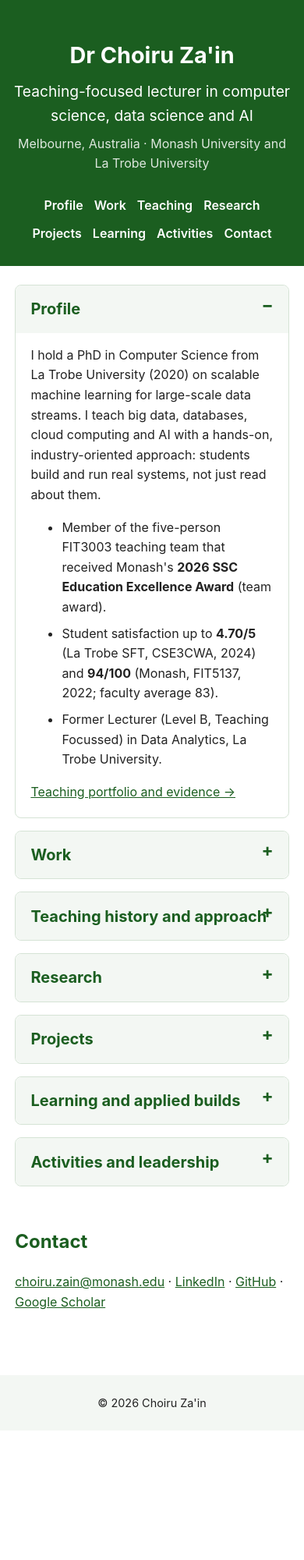
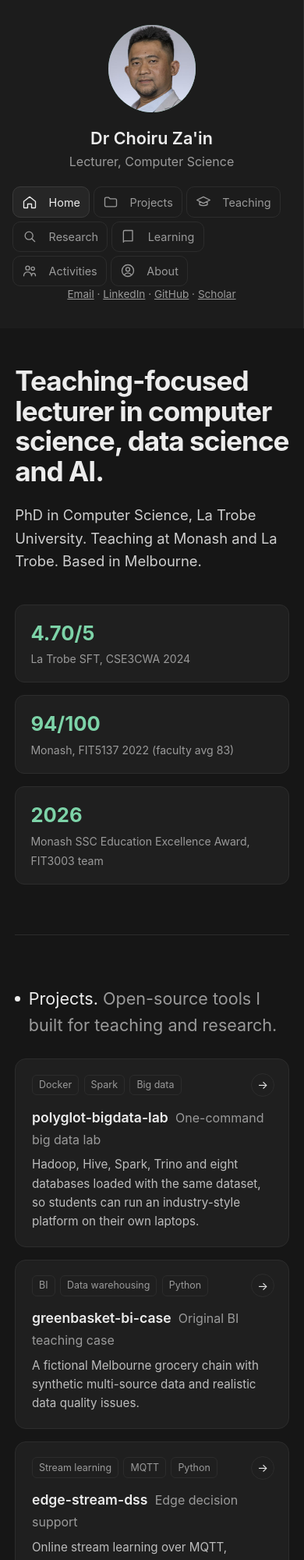
Before and after one commit to choiruzain/personal-site, a plain HTML site: page public/index.html in a window 390 px wide. Shown: the top 2000 px of the page at 78% size. Before the commit the page ends 1834 px from the top, so only its background shows below. Drawn offline with Linux system fonts and the light colour scheme.

Commit message:
New dark sidebar design with photo

```diff
--- a/public/index.html
+++ b/public/index.html
@@ -4,165 +4,121 @@
   <meta charset="UTF-8">
   <meta name="viewport" content="width=device-width, initial-scale=1.0">
   <title>Dr Choiru Za'in | Lecturer in Computer Science and Data Science</title>
-  <meta name="description" content="Dr Choiru Za'in: teaching-focused lecturer in computer science, data science, big data, cloud computing and AI, based in Melbourne.">
+  <meta name="description" content="Dr Choiru Za'in: teaching-focused lecturer in computer science, data science and AI, based in Melbourne.">
   <link rel="stylesheet" href="style.css">
 </head>
 <body>
-  <header class="hero">
-    <h1>Dr Choiru Za'in</h1>
-    <p class="tagline">Teaching-focused lecturer in computer science, data science and AI</p>
-    <p class="where">Melbourne, Australia &middot; Monash University and La Trobe University</p>
+<aside class="side">
+  <div class="me">
+    <div class="avatar"><img src="photo.jpg" alt="Photo of Dr Choiru Za'in"></div>
+    <div class="name">Dr Choiru Za'in</div>
+    <div class="role">Lecturer, Computer Science</div>
+  </div>
   <nav>
-      <a href="#profile">Profile</a>
-      <a href="#work">Work</a>
-      <a href="#teaching">Teaching</a>
-      <a href="#research">Research</a>
-      <a href="#projects">Projects</a>
-      <a href="#learning">Learning</a>
-      <a href="#activities">Activities</a>
-      <a href="#contact">Contact</a>
+    <a href="#home" class="active"><svg viewBox="0 0 24 24"><path d="M3 11l9-7 9 7v9a1 1 0 0 1-1 1h-5v-6H9v6H4a1 1 0 0 1-1-1z"/></svg>Home</a>
+    <a href="#projects"><svg viewBox="0 0 24 24"><path d="M3 7a2 2 0 0 1 2-2h4l2 2h8a2 2 0 0 1 2 2v8a2 2 0 0 1-2 2H5a2 2 0 0 1-2-2z"/></svg>Projects</a>
+    <a href="#teaching"><svg viewBox="0 0 24 24"><path d="M2 9l10-5 10 5-10 5zM6 11v5c3 2 9 2 12 0v-5"/></svg>Teaching</a>
+    <a href="#research"><svg viewBox="0 0 24 24"><circle cx="11" cy="11" r="6"/><path d="M20 20l-4.5-4.5"/></svg>Research</a>
+    <a href="#learning"><svg viewBox="0 0 24 24"><path d="M4 5a2 2 0 0 1 2-2h12v16H6a2 2 0 0 0-2 2zM4 19V5"/></svg>Learning</a>
+    <a href="#activities"><svg viewBox="0 0 24 24"><circle cx="9" cy="8" r="3"/><circle cx="17" cy="9" r="2.5"/><path d="M3 20c0-3.5 3-6 6-6s6 2.5 6 6M15 20c0-2 1-4 3-4s3 1.5 3 4"/></svg>Activities</a>
+    <a href="#about"><svg viewBox="0 0 24 24"><circle cx="12" cy="12" r="9"/><circle cx="12" cy="10" r="3"/><path d="M6.5 18.5c1.5-2 3.5-3 5.5-3s4 1 5.5 3"/></svg>About</a>
   </nav>
-  </header>
+  <div class="links">
+    <a href="mailto:choiru.zain@monash.edu">Email</a> · <a href="https://www.linkedin.com/in/choiru-za-in-452358167/">LinkedIn</a> · <a href="https://github.com/choiruzain">GitHub</a> · <a href="https://scholar.google.com/citations?user=Cudw4egAAAAJ">Scholar</a>
+  </div>
+</aside>
 
 <main>
-    <details id="profile" open>
-      <summary>Profile</summary>
-      <p>I hold a PhD in Computer Science from La Trobe University (2020) on scalable machine learning for large-scale data streams.
-        I teach big data, databases, cloud computing and AI with a hands-on, industry-oriented approach:
-        students build and run real systems, not just read about them.</p>
-      <ul>
-        <li>Member of the five-person FIT3003 teaching team that received Monash's
-          <strong>2026 SSC Education Excellence Award</strong> (team award).</li>
-        <li>Student satisfaction up to <strong>4.70/5</strong> (La Trobe SFT, CSE3CWA, 2024) and
-          <strong>94/100</strong> (Monash, FIT5137, 2022; faculty average 83).</li>
-        <li>Former Lecturer (Level B, Teaching Focussed) in Data Analytics, La Trobe University.</li>
-      </ul>
-      <p><a href="https://drive.google.com/drive/folders/1snjhBznt65JupvJGGm4GPiokunYorU8l?usp=sharing">Teaching portfolio and evidence &rarr;</a></p>
-    </details>
+  <section id="home" class="hero">
+    <h1>Teaching-focused lecturer in computer science, data science and AI.</h1>
+    <p class="sub">PhD in Computer Science, La Trobe University. Teaching at Monash and La Trobe. Based in Melbourne.</p>
+    <div class="stats">
+      <div><b>4.70/5</b><span>La Trobe SFT, CSE3CWA 2024</span></div>
+      <div><b>94/100</b><span>Monash, FIT5137 2022 (faculty avg 83)</span></div>
+      <div><b>2026</b><span>Monash SSC Education Excellence Award, FIT3003 team</span></div>
+    </div>
+  </section>
 
-    <details id="work">
-      <summary>Work</summary>
-      <div class="item"><span class="when">2026</span>
-        <div><strong>Sessional academic, Monash University</strong> (Faculty of IT)<br>
-        Cloud Computing and Security; Data Processing for Big Data; Business Intelligence and Data Warehousing; Advanced Database Design.</div></div>
-      <div class="item"><span class="when">2025&ndash;2026</span>
-        <div><strong>Casual lecturer, La Trobe University</strong><br>
-        AI Fundamentals; Data Mining; Big Data Management on the Cloud (online); Python Programming; NLP; Deep Learning; Data Exploration and Analysis.</div></div>
-      <div class="item"><span class="when">2026</span>
-        <div><strong>Tutor, RMIT University</strong><br>Database Concepts (Semester 1).</div></div>
-      <div class="item"><span class="when">2025</span>
-        <div><strong>Academic sessional, Victoria University</strong><br>Teaching first-year Master's students.</div></div>
-      <div class="item"><span class="when">2023&ndash;2025</span>
-        <div><strong>Lecturer (Level B, Teaching Focussed), Data Analytics, La Trobe University, Bendigo</strong> (fixed-term)<br>
-        Subject coordinator for Cloud-Based Web Applications (about 250 students across Bendigo, Bundoora, Sydney and online), leading a team of 4&ndash;5 academics.
-        Supervised two Master's students to completion; both projects became first-author journal papers.
-        Member, Industry Engagement Committee, La Trobe Bendigo.</div></div>
-      <div class="item"><span class="when">2021&ndash;2023</span>
-        <div><strong>Monash University</strong><br>
-        Lecturer and Unit Coordinator, FIT5202 Data Processing for Big Data (summer 2023, about 150 students); Head Tutor FIT5202 (2022);
-        tutor for FIT5137 Advanced Database Technology and FIT9136 Python.</div></div>
-      <div class="item"><span class="when">2018&ndash;2019</span>
-        <div><strong>Tutor, Nanyang Technological University, Singapore</strong><br>Machine learning and fuzzy systems.</div></div>
-    </details>
+  <section id="projects">
+    <h2><span>Projects.</span> Open-source tools I built for teaching and research.</h2>
+    <div class="cards">
+      <a class="card" href="https://github.com/choiruzain/polyglot-bigdata-lab">
+        <div class="tags"><i>Docker</i><i>Spark</i><i>Big data</i></div><em class="go">&rarr;</em>
+        <h3>polyglot-bigdata-lab <small>One-command big data lab</small></h3>
+        <p>Hadoop, Hive, Spark, Trino and eight databases loaded with the same dataset, so students can run an industry-style platform on their own laptops.</p></a>
+      <a class="card" href="https://github.com/choiruzain/greenbasket-bi-case">
+        <div class="tags"><i>BI</i><i>Data warehousing</i><i>Python</i></div><em class="go">&rarr;</em>
+        <h3>greenbasket-bi-case <small>Original BI teaching case</small></h3>
+        <p>A fictional Melbourne grocery chain with synthetic multi-source data and realistic data quality issues.</p></a>
+      <a class="card" href="https://github.com/choiruzain/edge-stream-dss">
+        <div class="tags"><i>Stream learning</i><i>MQTT</i><i>Python</i></div><em class="go">&rarr;</em>
+        <h3>edge-stream-dss <small>Edge decision support</small></h3>
+        <p>Online stream learning over MQTT, monitoring a simulated industrial motor. Builds on my PhD work on evolving learners.</p></a>
+      <a class="card" href="https://github.com/choiruzain/personal-site">
+        <div class="tags"><i>Cloudflare Workers</i><i>Claude API</i></div><em class="go">&rarr;</em>
+        <h3>This website <small>Serverless personal site</small></h3>
+        <p>Hosted on Cloudflare Workers. A small AI assistant that answers questions about my work is coming soon.</p></a>
+    </div>
+  </section>
 
-    <details id="teaching">
-      <summary>Teaching history and approach</summary>
-      <h3>Units taught</h3>
-      <table>
-        <tr><th>Area</th><th>Units</th></tr>
-        <tr><td>Big data and cloud</td><td>Data Processing for Big Data (FIT5202), Big Data Management on the Cloud (CSE5BDC), Cloud Computing and Security (FIT5225), Cloud-Based Web Applications (CSE3CWA/CSE5006)</td></tr>
-        <tr><td>Databases and BI</td><td>Business Intelligence and Data Warehousing (FIT3003), Advanced Database Design (FIT3176), Advanced Database Technology (FIT5137), Database Concepts (ISYS1055)</td></tr>
-        <tr><td>AI and data science</td><td>AI Fundamentals (CSE4002), Data Mining (CSE5DMI), Deep Learning, NLP, Data Exploration and Analysis (CSE5DEV)</td></tr>
-        <tr><td>Programming</td><td>Python Programming, Mobile Application Development (CSE3DMS)</td></tr>
-      </table>
-      <h3>Student feedback</h3>
-      <ul>
-        <li>La Trobe SFT 2024: 4.70 (CSE3CWA), 4.57 (CSE5006), 4.33 (CSE5BDC), 4.17 (CSE5DEV), out of 5.</li>
-        <li>Monash 2022: 94/100 (FIT5137) and 92/100 (FIT5202); faculty average 83.</li>
-      </ul>
-      <h3>How I teach</h3>
-      <ul>
-        <li>Scaffolded projects where students use GitHub, Docker, REST APIs, PostgreSQL and cloud deployment.</li>
-        <li>Oral (interview) assessment, worked exemplars and individual feedback sheets.</li>
-        <li>Container-based labs that reproduce industry workflows on students' own laptops.</li>
-      </ul>
-      <h3>Professional development</h3>
-      <p>Graduate Certificate in Higher Education, La Trobe University: two of four units completed with High Distinction
-        (Curriculum, Teaching and Learning; Design and Delivery Online); the remaining two units are ongoing.</p>
-    </details>
+  <section id="teaching">
+    <h2><span>Teaching.</span> Hands-on, industry-oriented: students build and run real systems.</h2>
+    <div class="list">
+      <div class="row"><span class="when">2026</span><div><b>Monash University</b>, sessional academic: Cloud Computing and Security, Data Processing for Big Data, BI and Data Warehousing, Advanced Database Design.</div></div>
+      <div class="row"><span class="when">2025–26</span><div><b>La Trobe University</b>, casual lecturer: AI Fundamentals, Data Mining, Big Data Management on the Cloud, Python, NLP, Deep Learning.</div></div>
+      <div class="row"><span class="when">2023–25</span><div><b>La Trobe University, Bendigo</b>, Lecturer (Level B, Teaching Focussed), Data Analytics. Subject coordinator for Cloud-Based Web Applications, about 250 students across four cohorts, leading 4–5 academics.</div></div>
+      <div class="row"><span class="when">2021–23</span><div><b>Monash University</b>: Lecturer and Unit Coordinator FIT5202 (summer 2023, about 150 students); Head Tutor FIT5202; tutor FIT5137 and FIT9136.</div></div>
+      <div class="row"><span class="when">Approach</span><div>Scaffolded projects with GitHub, Docker, REST APIs, PostgreSQL and cloud; oral (interview) assessment; worked exemplars and individual feedback.</div></div>
+      <div class="row"><span class="when">Study</span><div>Graduate Certificate in Higher Education, La Trobe: two of four units with High Distinction; the remaining two are ongoing.</div></div>
+    </div>
+    <p><a class="more" href="https://drive.google.com/drive/folders/1snjhBznt65JupvJGGm4GPiokunYorU8l?usp=sharing">Teaching portfolio and evidence &rarr;</a></p>
+  </section>
 
-    <details id="research">
-      <summary>Research</summary>
-      <p>Scalable and evolving machine learning for large-scale data streams (evolving fuzzy systems, Spark/MapReduce),
-        and more recently LLMs in health informatics. About 376 citations, h-index 9 (Google Scholar, Nov 2026).</p>
-      <ul>
-        <li>Evolving large-scale data stream analytics based on scalable PANFIS, <em>Knowledge-Based Systems</em>, 2019.</li>
-        <li>Scalable teacher forcing network for semi-supervised large-scale data streams, <em>Information Sciences</em>, 2021.</li>
-        <li>Evolving type-2 web news mining, <em>Applied Soft Computing</em>, 2017.</li>
-        <li>Automatic construction of multi-layer perceptron network from streaming examples, <em>ACM CIKM</em>, 2019.</li>
-      </ul>
-      <p>Reviewer for <em>Applied Soft Computing</em>, <em>International Journal of Business Intelligence and Data Mining</em> and ACM CIKM 2020.</p>
-      <p><a href="https://scholar.google.com/citations?user=Cudw4egAAAAJ">Full list on Google Scholar &rarr;</a></p>
-    </details>
+  <section id="research">
+    <h2><span>Research.</span> Scalable machine learning for large-scale data streams.</h2>
+    <div class="list">
+      <div class="row"><span class="when">2021</span><div>Scalable teacher forcing network for semi-supervised large-scale data streams. <i>Information Sciences</i>.</div></div>
+      <div class="row"><span class="when">2019</span><div>Evolving large-scale data stream analytics based on scalable PANFIS. <i>Knowledge-Based Systems</i>.</div></div>
+      <div class="row"><span class="when">2019</span><div>Automatic construction of multi-layer perceptron network from streaming examples. <i>ACM CIKM</i>.</div></div>
+      <div class="row"><span class="when">2017</span><div>Evolving type-2 web news mining. <i>Applied Soft Computing</i>.</div></div>
+    </div>
+    <p class="muted">About 376 citations, h-index 9. Reviewer for Applied Soft Computing, IJBIDM and ACM CIKM 2020.
+      <a class="more" href="https://scholar.google.com/citations?user=Cudw4egAAAAJ">Google Scholar &rarr;</a></p>
+  </section>
 
-    <details id="projects">
-      <summary>Projects</summary>
-      <ul>
-        <li><a href="https://github.com/choiruzain/polyglot-bigdata-lab"><strong>polyglot-bigdata-lab</strong></a>:
-          a one-command Docker big data lab (Hadoop, Hive, Spark, Trino and eight databases) so students can run an
-          industry-style platform on their own laptops.</li>
-        <li><a href="https://github.com/choiruzain/greenbasket-bi-case"><strong>greenbasket-bi-case</strong></a>:
-          an original business intelligence and data warehousing teaching case. A fictional Melbourne grocery
-          chain with synthetic multi-source data and realistic data quality issues.</li>
-        <li><a href="https://github.com/choiruzain/edge-stream-dss"><strong>edge-stream-dss</strong></a>:
-          online stream learning for decision support over MQTT, monitoring a simulated industrial motor.
-          Applies ideas from my PhD on evolving learners for drifting data streams.</li>
-        <li><a href="https://github.com/choiruzain/personal-site"><strong>This website</strong></a>:
-          hosted on Cloudflare Workers; a small AI assistant is coming soon.</li>
-      </ul>
-    </details>
+  <section id="learning">
+    <h2><span>Learning.</span> Notes on things I am building.</h2>
+    <div class="cards">
+      <div class="card"><div class="tags"><i>FastAPI</i><i>pytest</i><i>CI</i></div><h3>REST APIs <small>In progress</small></h3><p>Endpoints, tests, GitHub Actions and Docker for a retail dataset.</p></div>
+      <div class="card"><div class="tags"><i>Claude API</i></div><h3>Building with Claude <small>Coming soon</small></h3><p>How this site's assistant runs on a small monthly budget.</p></div>
+    </div>
+  </section>
 
-    <details id="learning">
-      <summary>Learning and applied builds</summary>
-      <p>Short notes on things I am learning and building. More coming soon.</p>
-      <ul>
-        <li><strong>REST APIs with FastAPI</strong>: tests with pytest, CI with GitHub Actions and Docker (in progress).</li>
-        <li><strong>Building with Claude</strong>: how this site's assistant works on a small monthly budget (coming soon).</li>
-        <li><strong>Cloud deployment</strong>: serverless hosting with Cloudflare Workers (this site).</li>
-      </ul>
-    </details>
+  <section id="activities">
+    <h2><span>Activities and leadership.</span></h2>
+    <div class="list">
+      <div class="row"><span class="when">Community</span><div><b>Chair of Committee (Takmir), IMCV Westall Mosque Centre</b>: leads about 20 volunteers; led a fundraising campaign that secured AUD 235k in commitments (AUD 90k on the day); manages the AUD 235k renovation budget.</div></div>
+      <div class="row"><span class="when">Outreach</span><div>La Trobe Open Day coordinator and presenter for visiting school groups; school community volunteer.</div></div>
+    </div>
+  </section>
 
-    <details id="activities">
-      <summary>Activities and leadership</summary>
-      <ul>
-        <li><strong>Chair of Committee (Takmir), IMCV Westall Mosque Centre, Clayton South</strong>: leads about 20 volunteers;
-          led a fundraising campaign that secured AUD 235k in commitments (AUD 90k on the day) and manages the
-          centre's AUD 235k renovation budget; hosts community events and guest speakers.</li>
-        <li>La Trobe Open Day coordinator and presenter for visiting school groups.</li>
-        <li>School community volunteer.</li>
-      </ul>
-    </details>
+  <section id="about">
+    <h2><span>About.</span></h2>
+    <p>I hold a PhD in Computer Science from La Trobe University (2020). I teach big data, databases, cloud computing and AI,
+      and I build open teaching resources so students can practise on real tools. I have supervised two Master's students to completion;
+      both projects became first-author journal papers.</p>
+    <p class="muted">Also taught at RMIT University (2026), Victoria University (2025) and Nanyang Technological University, Singapore (2018–19).</p>
+  </section>
 
-    <section id="contact">
-      <h2>Contact</h2>
-      <p>
-        <a href="mailto:choiru.zain@monash.edu">choiru.zain@monash.edu</a> &middot;
-        <a href="https://www.linkedin.com/in/choiru-za-in-452358167/">LinkedIn</a> &middot;
-        <a href="https://github.com/choiruzain">GitHub</a> &middot;
-        <a href="https://scholar.google.com/citations?user=Cudw4egAAAAJ">Google Scholar</a>
-      </p>
-    </section>
+  <footer>&copy; 2026 Choiru Za'in</footer>
 </main>
 
-  <footer>&copy; 2026 Choiru Za'in</footer>
 <script>
-    // open the section when a menu link is clicked
-    function openFromHash() {
-      const el = document.getElementById(location.hash.slice(1));
-      if (el && el.tagName === 'DETAILS') el.open = true;
-    }
-    window.addEventListener('hashchange', openFromHash);
-    openFromHash();
+  const links = [...document.querySelectorAll('nav a')];
+  const obs = new IntersectionObserver(es => es.forEach(e => {
+    if (e.isIntersecting) links.forEach(a => a.classList.toggle('active', a.getAttribute('href') === '#' + e.target.id));
+  }), { rootMargin: '-40% 0px -55% 0px' });
+  document.querySelectorAll('main section').forEach(s => obs.observe(s));
 </script>
 </body>
 </html>
--- a/public/style.css
+++ b/public/style.css
@@ -1,33 +1,40 @@
-:root { --green: #1b5e20; --light: #f3f7f3; --text: #222; }
-* { box-sizing: border-box; }
-html { scroll-behavior: smooth; }
-body { margin: 0; font-family: -apple-system, "Segoe UI", Helvetica, Arial, sans-serif; color: var(--text); line-height: 1.6; }
-.hero { background: var(--green); color: white; text-align: center; padding: 3rem 1rem 1.5rem; }
-.hero h1 { margin: 0; font-size: 2.4rem; }
-.tagline { font-size: 1.2rem; margin: 0.5rem 0; }
-.where { opacity: 0.85; margin: 0 0 1.5rem; }
-nav a { color: white; margin: 0 0.6rem; text-decoration: none; font-weight: 600; }
-nav a:hover { text-decoration: underline; }
-main { max-width: 800px; margin: 0 auto; padding: 1.5rem 1.2rem 3rem; }
-details { border: 1px solid #d5e3d5; border-radius: 8px; margin: 0 0 1rem; background: white; }
-summary { cursor: pointer; padding: 0.9rem 1.2rem; font-size: 1.25rem; font-weight: 700; color: var(--green);
-          background: var(--light); border-radius: 8px; list-style: none; position: relative; }
-summary::-webkit-details-marker { display: none; }
-summary::after { content: "+"; position: absolute; right: 1.2rem; font-size: 1.4rem; line-height: 1; top: 0.85rem; }
-details[open] summary::after { content: "\2212"; }
-details[open] summary { border-radius: 8px 8px 0 0; }
-details > :not(summary) { margin-left: 1.2rem; margin-right: 1.2rem; }
-details > :last-child { margin-bottom: 1.2rem; }
-h2 { color: var(--green); }
-h3 { color: var(--green); font-size: 1.05rem; margin-bottom: 0.3rem; }
-a { color: var(--green); }
-li { margin-bottom: 0.5rem; }
-.item { display: flex; gap: 1rem; padding: 0.6rem 0; border-bottom: 1px dashed #ddd; }
-.item:last-child { border-bottom: none; }
-.when { flex: 0 0 6.5rem; font-weight: 600; color: #555; }
-table { border-collapse: collapse; width: calc(100% - 2.4rem); font-size: 0.95rem; }
-th, td { border: 1px solid #ccc; padding: 0.4rem 0.6rem; text-align: left; vertical-align: top; }
-th { background: var(--light); }
-#contact { padding: 1rem 0; }
-footer { text-align: center; padding: 1.5rem; background: var(--light); font-size: 0.9rem; }
-@media (max-width: 600px) { .hero h1 { font-size: 1.8rem; } nav a { display: inline-block; margin: 0.3rem; } .item { flex-direction: column; gap: 0; } }
+:root{--bg:#161616;--panel:#1c1c1c;--card:#1f1f1f;--line:#2c2c2c;--text:#ececec;--muted:#9a9a9a;--accent:#7dd3a8}
+*{box-sizing:border-box}html{scroll-behavior:smooth}
+body{margin:0;background:var(--bg);color:var(--text);font-family:Inter,-apple-system,"Segoe UI",Helvetica,Arial,sans-serif;line-height:1.6}
+a{color:inherit}
+.side{position:fixed;inset:0 auto 0 0;width:320px;background:var(--panel);border-right:1px solid var(--line);padding:3.5rem 1.4rem 1.5rem;display:flex;flex-direction:column}
+.me{text-align:center;margin-bottom:3rem}
+.avatar{width:112px;height:112px;margin:0 auto 1rem;border-radius:50%;background:linear-gradient(135deg,#2f7d5b,#7dd3a8);display:flex;align-items:center;justify-content:center;overflow:hidden}
+.avatar span{font-size:2.4rem;font-weight:700;color:#0f2a1e}.avatar img{width:100%;height:100%;object-fit:cover}
+.name{font-size:1.35rem;font-weight:600}.role{color:var(--muted)}
+nav{display:flex;flex-direction:column}
+nav a{display:flex;align-items:center;gap:.9rem;padding:.75rem 1rem;color:var(--muted);text-decoration:none;font-size:1.02rem;border:1px solid transparent;border-radius:10px;border-bottom-color:var(--line);border-bottom-left-radius:0;border-bottom-right-radius:0}
+nav a:hover{color:var(--text)}
+nav a.active{color:var(--text);background:#262626;border-color:#3a3a3a;border-radius:10px}
+nav svg{width:20px;height:20px;fill:none;stroke:currentColor;stroke-width:1.6;stroke-linecap:round;stroke-linejoin:round}
+.links{margin-top:auto;font-size:.85rem;color:var(--muted);text-align:center}.links a{color:var(--muted)}.links a:hover{color:var(--accent)}
+main{margin-left:320px;padding:0 4rem;max-width:1180px}
+section{padding:4rem 0 2rem;border-bottom:1px solid var(--line)}
+.hero{padding-top:7rem;padding-bottom:4rem}
+.hero h1{font-size:3.4rem;line-height:1.1;letter-spacing:-1px;margin:0 0 1.4rem;max-width:16ch}
+.sub{font-size:1.15rem;color:#cfcfcf;margin:0 0 2.5rem}
+.stats{display:flex;gap:1rem;flex-wrap:wrap}.stats div{flex:1 1 180px;border:1px solid var(--line);border-radius:12px;padding:1rem 1.2rem;background:var(--card)}
+.stats b{display:block;font-size:1.6rem;color:var(--accent)}.stats span{color:var(--muted);font-size:.88rem}
+h2{font-size:1.35rem;font-weight:400;color:var(--muted);margin:0 0 1.6rem;position:relative;padding-left:1.1rem}
+h2::before{content:"";position:absolute;left:0;top:.65em;width:7px;height:7px;border-radius:50%;background:var(--text)}
+h2 span{color:var(--text)}
+.cards{display:grid;grid-template-columns:repeat(auto-fill,minmax(320px,1fr));gap:1rem}
+.card{position:relative;display:block;background:var(--card);border:1px solid var(--line);border-radius:14px;padding:1.2rem 1.3rem;text-decoration:none;transition:border-color .2s,transform .2s}
+a.card:hover{border-color:#4a4a4a;transform:translateY(-2px)}
+.tags{display:flex;gap:.4rem;flex-wrap:wrap;margin-bottom:.9rem}.tags i{font-style:normal;font-size:.78rem;color:var(--muted);border:1px solid var(--line);border-radius:6px;padding:.15rem .5rem}
+.go{position:absolute;top:1.1rem;right:1.1rem;width:30px;height:30px;border:1px solid var(--line);border-radius:50%;display:flex;align-items:center;justify-content:center;font-style:normal;font-size:.9rem}
+.card h3{margin:0 0 .4rem;font-size:1.1rem;font-weight:600}.card h3 small{font-weight:400;color:var(--muted);font-size:1rem;margin-left:.3rem}
+.card p{margin:0;color:#bdbdbd;font-size:.95rem}
+.list .row{display:grid;grid-template-columns:7rem 1fr;gap:1.2rem;padding:.9rem 0;border-top:1px solid var(--line);color:#cfcfcf}
+.list .row:first-child{border-top:none}.when{color:var(--muted);font-size:.9rem;padding-top:.1rem}
+.list b{color:var(--text);font-weight:600}
+.more{color:var(--accent);text-decoration:none}.more:hover{text-decoration:underline}.muted{color:var(--muted)}
+#about p{max-width:65ch;color:#cfcfcf}
+footer{padding:2rem 0;color:var(--muted);font-size:.85rem}
+@media(max-width:900px){.side{position:static;width:auto;padding:2rem 1rem}.me{margin-bottom:1.2rem}nav{flex-direction:row;flex-wrap:wrap;gap:.3rem}nav a{border:1px solid var(--line);border-radius:10px;padding:.45rem .7rem;font-size:.9rem}
+main{margin-left:0;padding:0 1.2rem}.hero{padding-top:3rem}.hero h1{font-size:2.2rem}.list .row{grid-template-columns:1fr;gap:.1rem}}
```
Also changed, not shown: public/photo.jpg (added). Lines whose indentation alone changed are shown as unchanged.
